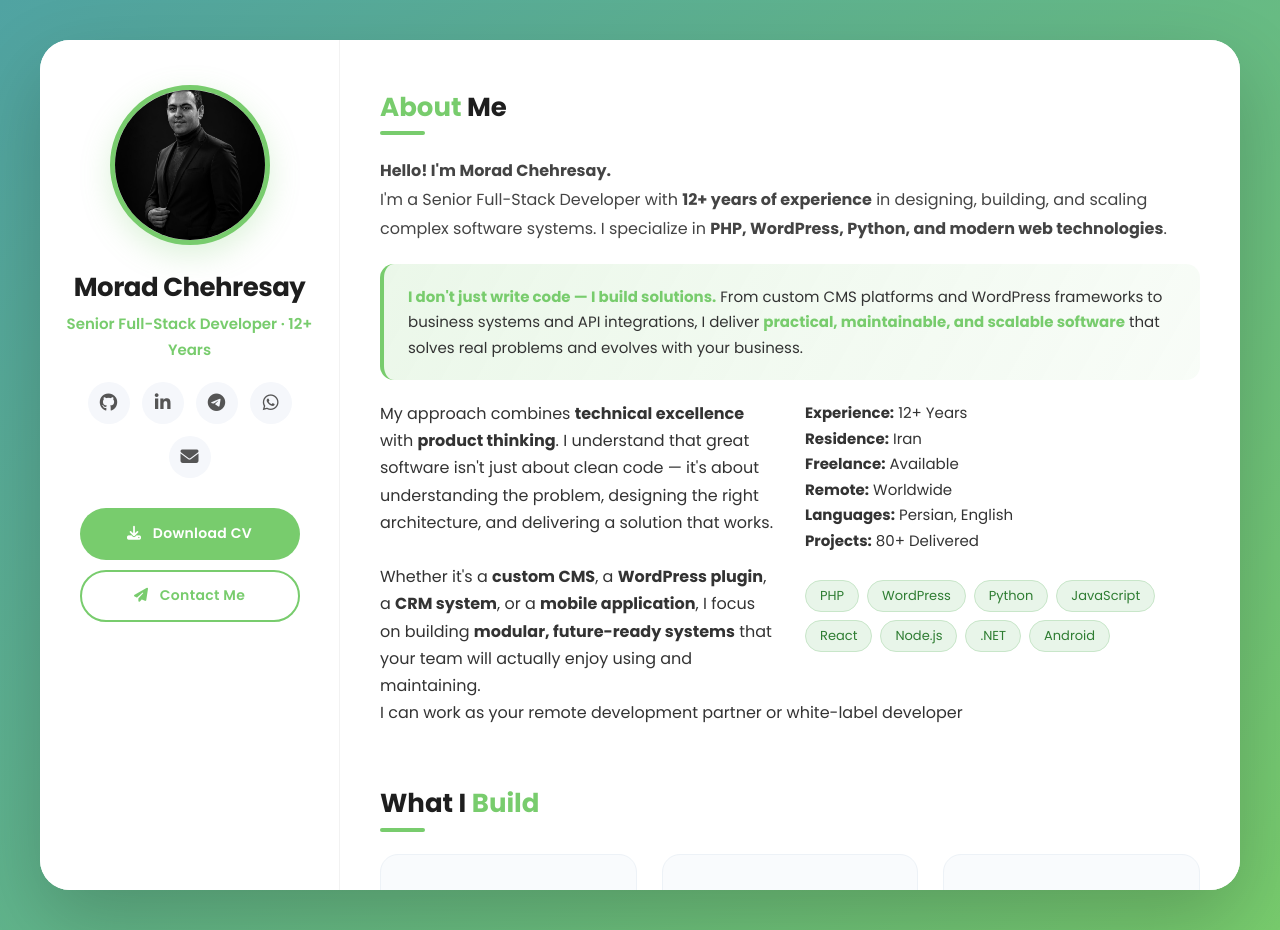
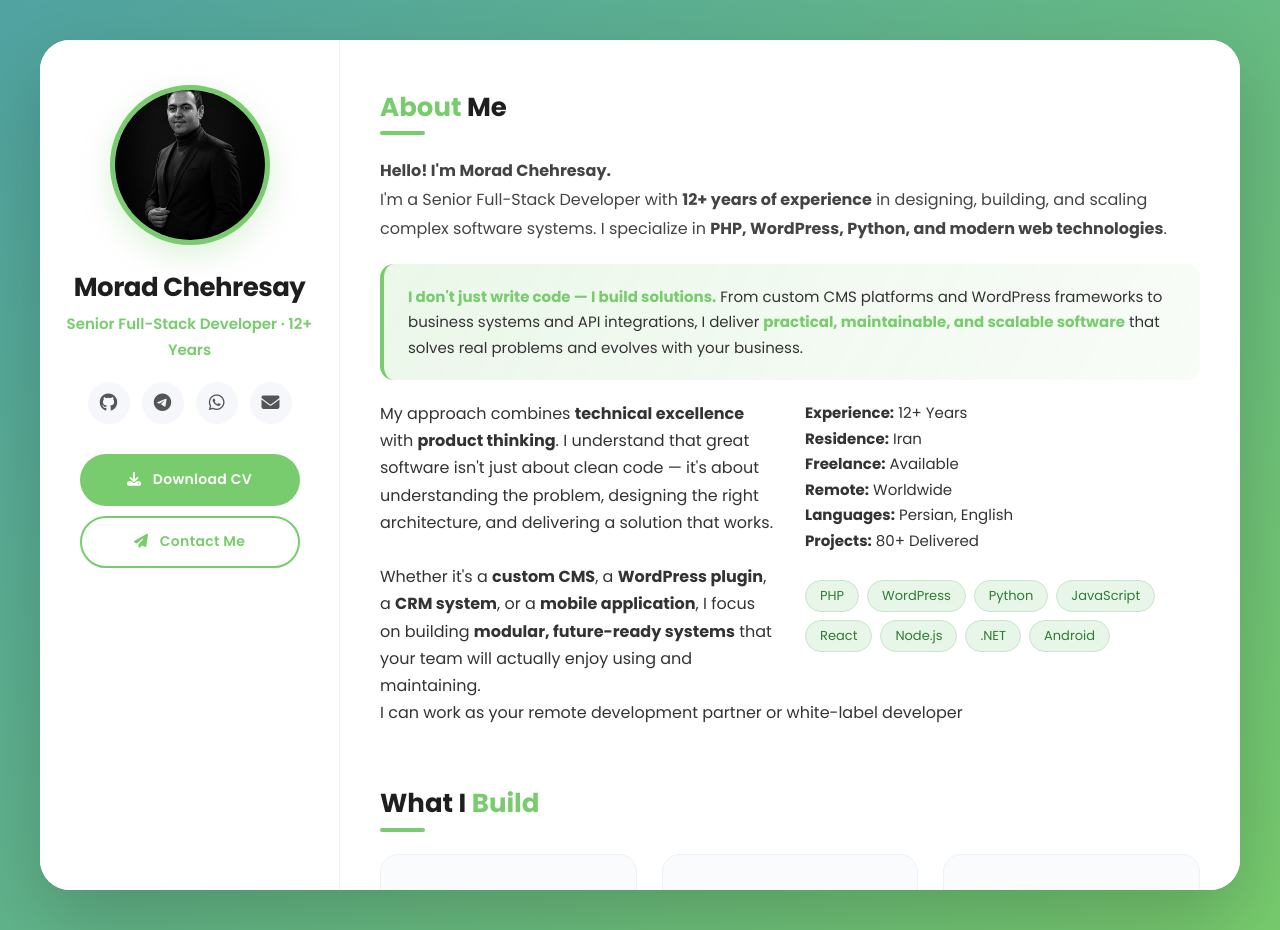
Before and after one commit to chehresay/chehresay.github.io, a plain HTML site: page index.html in a window 1280 px wide. Drawn offline with Linux system fonts and the light colour scheme.

Commit message:
Update index

```diff
--- a/index.html
+++ b/index.html
@@ -898,7 +898,7 @@
 
             <div class="social-links">
                 <a href="https://github.com/chehresay" target="_blank" aria-label="GitHub"><i class="fab fa-github"></i></a>
-                <a href="https://linkedin.com/in/chehresay" target="_blank" aria-label="LinkedIn"><i class="fab fa-linkedin-in"></i></a>
+                <!--<a href="https://linkedin.com/in/chehresay" target="_blank" aria-label="LinkedIn"><i class="fab fa-linkedin-in"></i></a>-->
                 <a href="https://t.me/chehresay" target="_blank" aria-label="Telegram"><i class="fab fa-telegram-plane"></i></a>
                 <a href="https://wa.me/989117040969" target="_blank" aria-label="WhatsApp"><i class="fab fa-whatsapp"></i></a>
                 <a href="mailto:chehresay@gmail.com" aria-label="Email"><i class="fas fa-envelope"></i></a>
```
